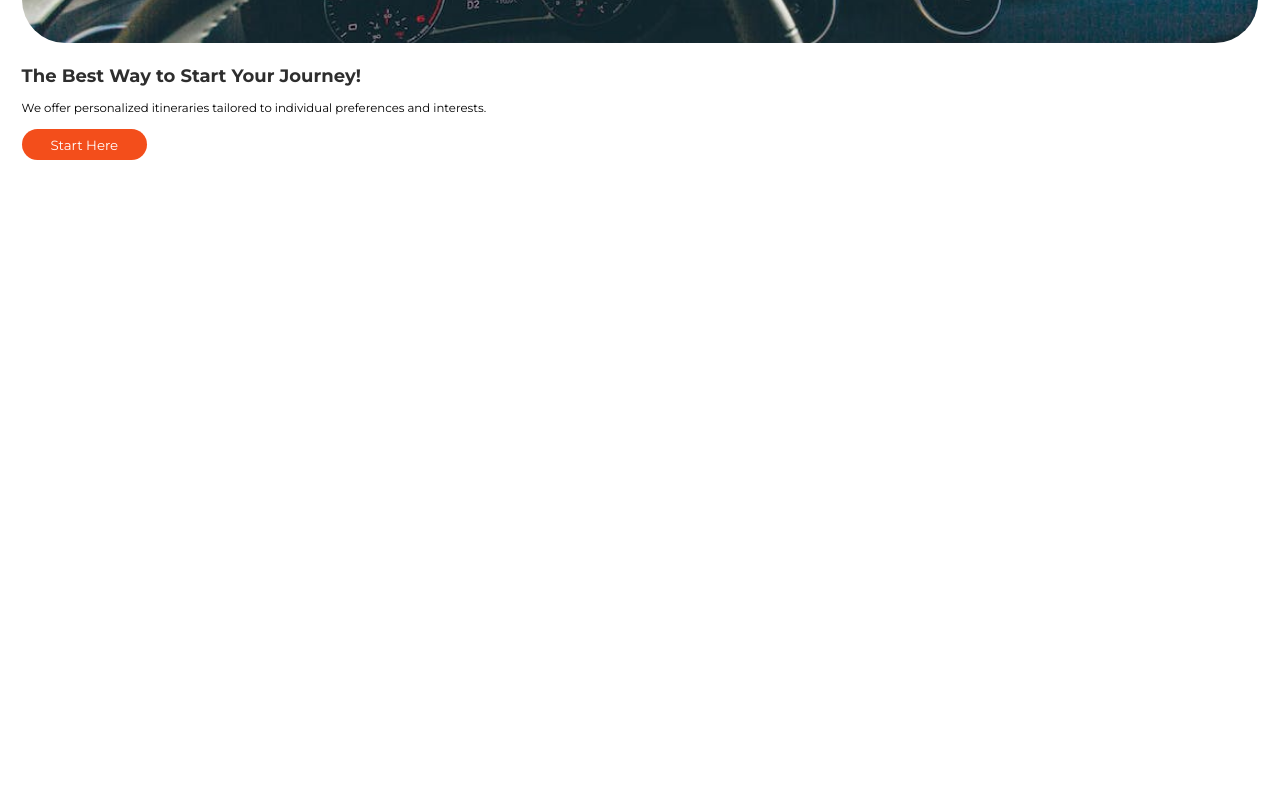
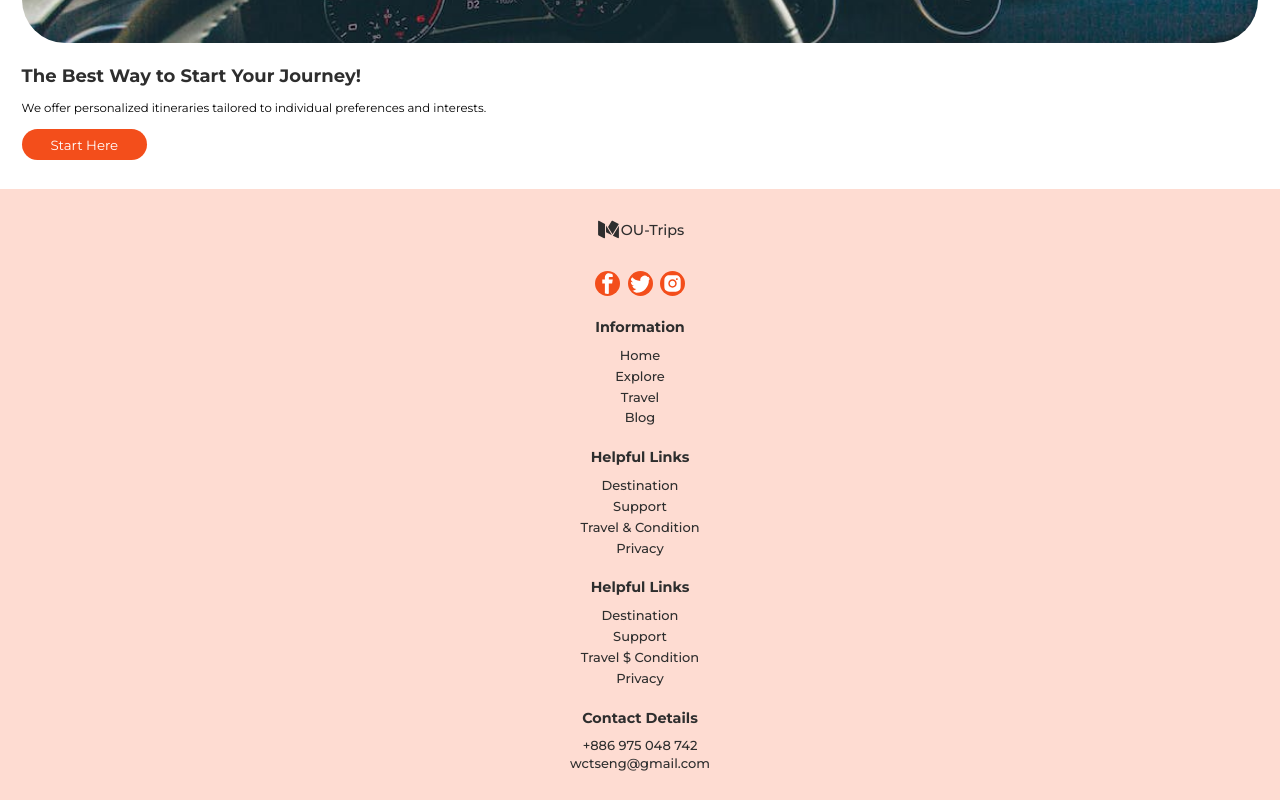
Before and after one commit to wctseng99/travel-website-project, a React (Vite) app: page / in a window 1280 px wide. Shown: the part 6947-7747 px from the top of the page. Before the commit the page ends 7136 px from the top, so only its background shows below. Built offline with nearby package versions, Linux system fonts and the light colour scheme.

Commit message:
feat: add footer section

```diff
--- a/src/App.jsx
+++ b/src/App.jsx
@@ -22,7 +22,7 @@
       <Reviews />
       <Questions />
       <Subscribe />
-      {/* <Footer /> */}
+      <Footer />
     </dev>
   )
 }
--- a/src/Components/Footer/Footer.css
+++ b/src/Components/Footer/Footer.css
@@ -1 +1,78 @@
-/*# sourceMappingURL=Footer.css.map */
+@import url("https://fonts.googleapis.com/css2?family=Montserrat:wght@200;400;500;700;900&display=swap");
+:root {
+  --primaryColor: hsl(14, 90%, 53%);
+  --primaryColorLight: hsl(14, 96%, 91%);
+  --bgColor: hsl(0, 0%, 100%);
+  --formColor: hsl(20, 42%, 87%);
+  --whiteColor: hsl(0, 0%, 100%);
+  --blackColor: hsl(0, 0%, 18%);
+  --greyText: hsl(0, 0%, 51%);
+  --inputColor: hsl(330, 12%, 97%);
+  --cardColor: hsl(300, 3%, 94%);
+  --biggestFontSize: 2.5rem;
+  --h1FontSize: 2rem;
+  --h2FontSize: 1.25rem;
+  --h3FontSize: 1rem;
+  --normalFontSize: 0.938rem;
+  --smallFontSize: 0.813rem;
+  --smallestFontSize: 0.75rem;
+  --borderRadius: 3rem;
+}
+
+.footer {
+  background: var(--primaryColorLight);
+  padding: 2rem 0;
+}
+.footer .secContainer {
+  gap: 1.5rem;
+  text-align: center;
+  align-items: flex-start;
+}
+.footer .secContainer .logoDiv .footerLogo {
+  display: flex;
+  color: var(--blackColor);
+  font-weight: 500;
+  cursor: pointer;
+  align-items: center;
+  justify-content: center;
+  padding-bottom: 0.5rem;
+}
+.footer .secContainer .logoDiv .icon {
+  font-size: 25px;
+  color: var(--blackColor);
+}
+.footer .secContainer .socials {
+  gap: 0.5rem;
+  margin: auto;
+  justify-content: center;
+}
+.footer .secContainer .socials .icon {
+  background: var(--primaryColor);
+  border-radius: 50%;
+  color: var(--whiteColor);
+  padding: 2px;
+  font-size: 25px;
+}
+.footer .secContainer .socials .icon:hover {
+  background: var(--primaryColorLight);
+}
+.footer .footerLinks {
+  display: grid;
+  row-gap: 0.2rem;
+}
+.footer .footerLinks .linkTitle {
+  padding-bottom: 0.5rem;
+  color: var(--blackColor);
+  font-weight: 700;
+}
+.footer .footerLinks li:hover {
+  transform: translate(10px);
+}
+.footer .footerLinks li:hover a {
+  color: var(--primaryColor);
+}
+.footer .footerLinks a, .footer .footerLinks .phone, .footer .footerLinks .email {
+  color: var(--blackColor);
+  font-size: 13px;
+  font-weight: 500;
+}/*# sourceMappingURL=Footer.css.map */
--- a/src/Components/Footer/Footer.jsx
+++ b/src/Components/Footer/Footer.jsx
@@ -1,10 +1,84 @@
-import React from 'react'
-import './Footer.css'
+import React from "react";
+import "./Footer.css";
+
+import { BiLogoMediumOld } from "react-icons/bi";
+import { ImFacebook } from "react-icons/im";
+import { BsTwitter } from "react-icons/bs";
+import { AiFillInstagram } from "react-icons/ai";
 
 const Footer = () => {
   return (
-    <div></div>
-  )
-}
+    <div className="footer">
+      <div className="secContainer container grid">
+        <div className="logoDiv">
+          <div className="footerLogo">
+            <BiLogoMediumOld className="icon" />
+            <span>OU-Trips</span>
+          </div>
+        </div>
+
+        <div className="socials flex">
+          <ImFacebook className="icon" />
+          <BsTwitter className="icon" />
+          <AiFillInstagram className="icon" />
+        </div>
+
+        <div className="footerLinks">
+          <span className="linkTitle">Information</span>
+          <li>
+            <a href="#">Home</a>
+          </li>
+          <li>
+            <a href="#">Explore</a>
+          </li>
+          <li>
+            <a href="#">Travel</a>
+          </li>
+          <li>
+            <a href="#">Blog</a>
+          </li>
+        </div>
+
+        <div className="footerLinks">
+          <span className="linkTitle">Helpful Links</span>
+          <li>
+            <a href="#">Destination</a>
+          </li>
+          <li>
+            <a href="#">Support</a>
+          </li>
+          <li>
+            <a href="#">Travel & Condition</a>
+          </li>
+          <li>
+            <a href="#">Privacy</a>
+          </li>
+        </div>
+
+        <div className="footerLinks">
+          <span className="linkTitle">Helpful Links</span>
+          <li>
+            <a href="#">Destination</a>
+          </li>
+          <li>
+            <a href="#">Support</a>
+          </li>
+          <li>
+            <a href="#">Travel $ Condition</a>
+          </li>
+          <li>
+            <a href="#">Privacy</a>
+          </li>
+        </div>
+
+        <div className="footerLinks">
+          <span className="linkTitle">Contact Details</span>
+          <span className="phone">+886 975 048 742</span>
+          <span className="email">wctseng@gmail.com</span>
+        </div>
+      </div>
+    </div>
+  );
+};
 
 export default Footer;
--- a/src/Components/Footer/Footer.scss
+++ b/src/Components/Footer/Footer.scss
@@ -0,0 +1,99 @@
+@import url("https://fonts.googleapis.com/css2?family=Montserrat:wght@200;400;500;700;900&display=swap");
+
+
+// full project colors
+:root{
+  --primaryColor: hsl(14, 90%, 53%);
+  --primaryColorLight: hsl(14, 96%, 91%);
+  --bgColor: hsl(0, 0%, 100%);
+  --formColor: hsl(20, 42%, 87%);
+  --whiteColor: hsl(0, 0%, 100%);
+  --blackColor: hsl(0, 0%, 18%);
+  --greyText: hsl(0, 0%, 51%);
+  --inputColor: hsl(330, 12%, 97%);
+  --cardColor: hsl(300, 3%, 94%);
+
+  // Font
+  --biggestFontSize: 2.5rem;
+  --h1FontSize: 2rem;
+  --h2FontSize: 1.25rem;
+  --h3FontSize: 1rem;
+  --normalFontSize: 0.938rem;
+  --smallFontSize: 0.813rem;
+  --smallestFontSize: 0.75rem;
+  --borderRadius: 3rem;
+}
+
+.footer{
+    background: var(--primaryColorLight);
+    padding: 2rem 0;
+
+    .secContainer{
+        gap: 1.5rem;
+        text-align: center;
+        align-items: flex-start;
+
+        .logoDiv{
+            .footerLogo{
+                display: flex;
+                color: var(--blackColor);
+                font-weight: 500;
+                cursor: pointer;
+                align-items: center;
+                justify-content: center;
+                padding-bottom: 0.5rem;
+            }
+
+            .icon{
+                font-size: 25px;
+                color: var(--blackColor);
+            }
+        }
+
+        .socials{
+            gap: 0.5rem;
+            margin: auto;
+            justify-content: center;
+
+            .icon{
+                background: var(--primaryColor);
+                border-radius: 50%;
+                color: var(--whiteColor);
+                padding: 2px;
+                font-size: 25px;
+
+                &:hover{
+                    background: var(--primaryColorLight);
+                }
+            }
+        }
+    }
+
+    .footerLinks{
+        display: grid;
+        row-gap: 0.2rem;
+
+        .linkTitle{
+            padding-bottom: 0.5rem;
+            color: var(--blackColor);
+            font-weight: 700;
+        }
+
+        li{
+            &:hover{
+                transform: translate(10px);
+                a{
+                    color: var(--primaryColor);
+                }
+            }
+        }
+
+        a, .phone, .email{
+            color: var(--blackColor);
+            font-size: 13px;
+            font-weight: 500;
+        }
+    }
+
+
+}
```
Also changed, not shown: 1 other file (tests, documents, lock files or other folders).
